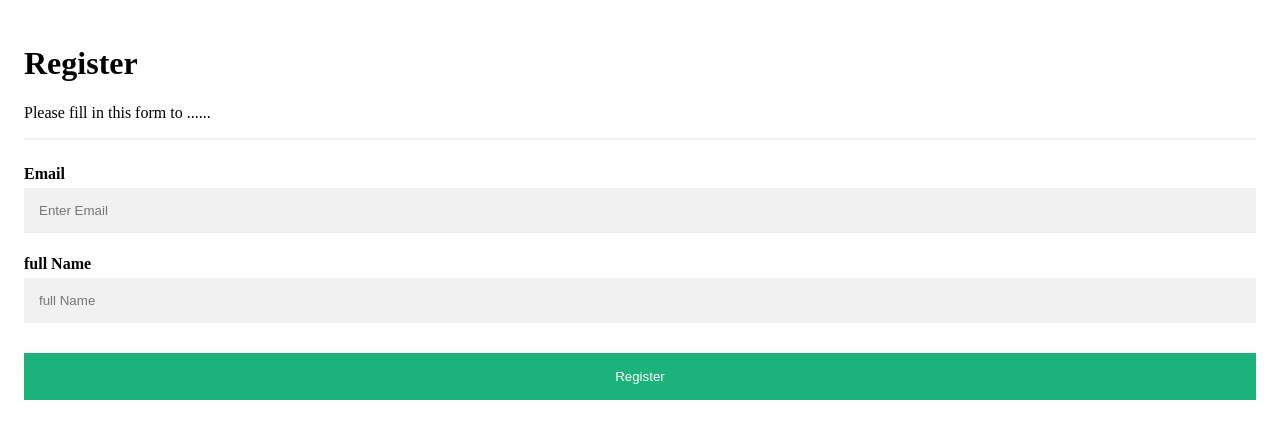
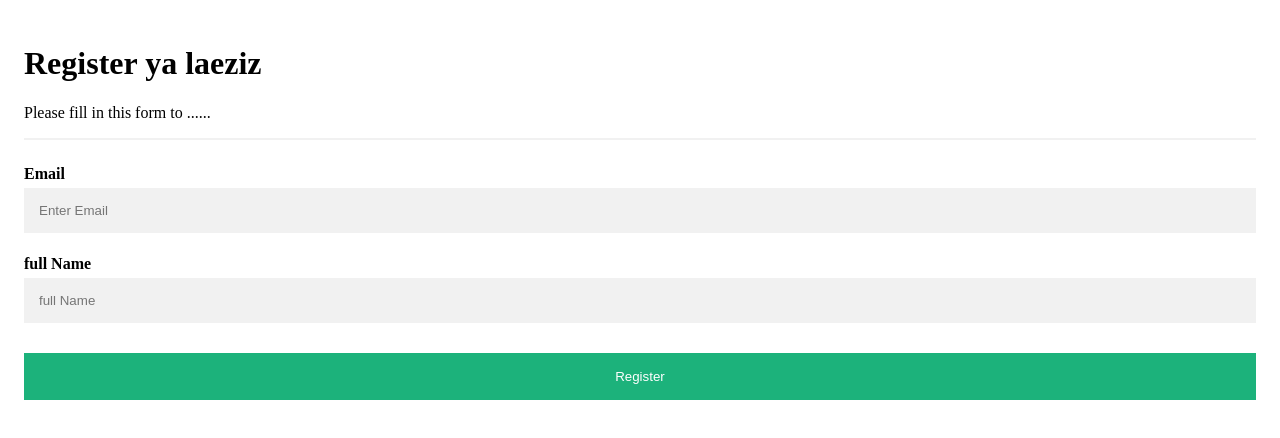
Before and after one commit to amineshx/project-form-insc, a plain HTML site: page index.html in a window 1280 px wide. Drawn offline with Linux system fonts and the light colour scheme.

Commit message:
Update index.html

```diff
--- a/index.html
+++ b/index.html
@@ -10,7 +10,7 @@
 <body>
     <form action="https://sheetdb.io/api/v1/x3c626gmkm23u" method="post" id="sheetdb-form">
         <div class="container">
-          <h1>Register</h1>
+          <h1>Register ya laeziz</h1>
           <p>Please fill in this form to ......</p>
           <hr>
 
```
